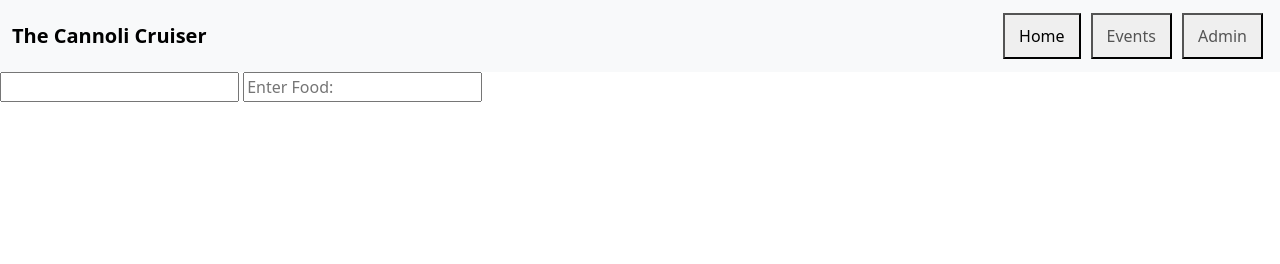
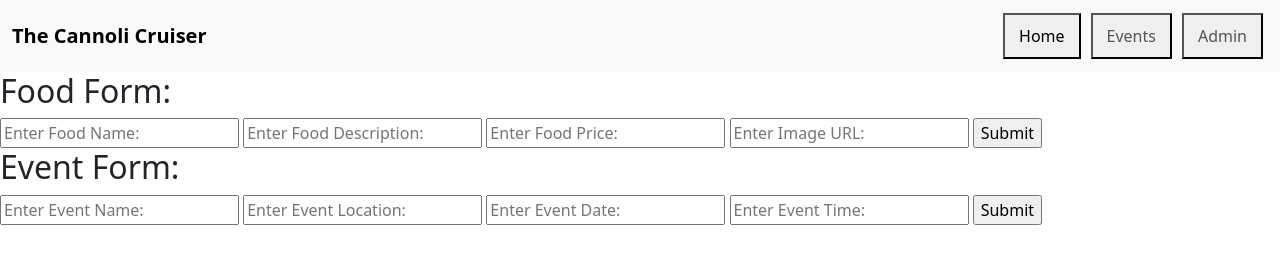
Before and after one commit to 700233885/FoodTruck, a website: page public/admin.html in a window 1280 px wide. Drawn offline with nearby package versions, Linux system fonts and the light colour scheme; a web font is replaced by a local one.

Commit message:
created form elements

```diff
--- a/public/admin.html
+++ b/public/admin.html
@@ -43,9 +43,21 @@
           </div>
         </div>
       </nav>
+      <h2>Food Form:</h2>
     <form>
-        <input type="Text" placeholder=""/>
-        <input type="text" placeholder="Enter Food:"?>
+        <input type="text" placeholder="Enter Food Name:"?>
+        <input type="Text" placeholder="Enter Food Description:"?>
+        <input type="text" placeholder="Enter Food Price:"?>
+        <input type="text" placeholder="Enter Image URL:"?>
+        <input type="submit" placeholder="Submit Food">
+    </form>
+    <h2>Event Form:</h2>
+    <form>
+        <input type="text" placeholder="Enter Event Name:"?>
+        <input type="Text" placeholder="Enter Event Location:"?>
+        <input type="text" placeholder="Enter Event Date:"?>
+        <input type="text" placeholder="Enter Event Time:"?>
+        <input type="submit" placeholder="Submit Event">
     </form>
 </body>
 </html>
```
